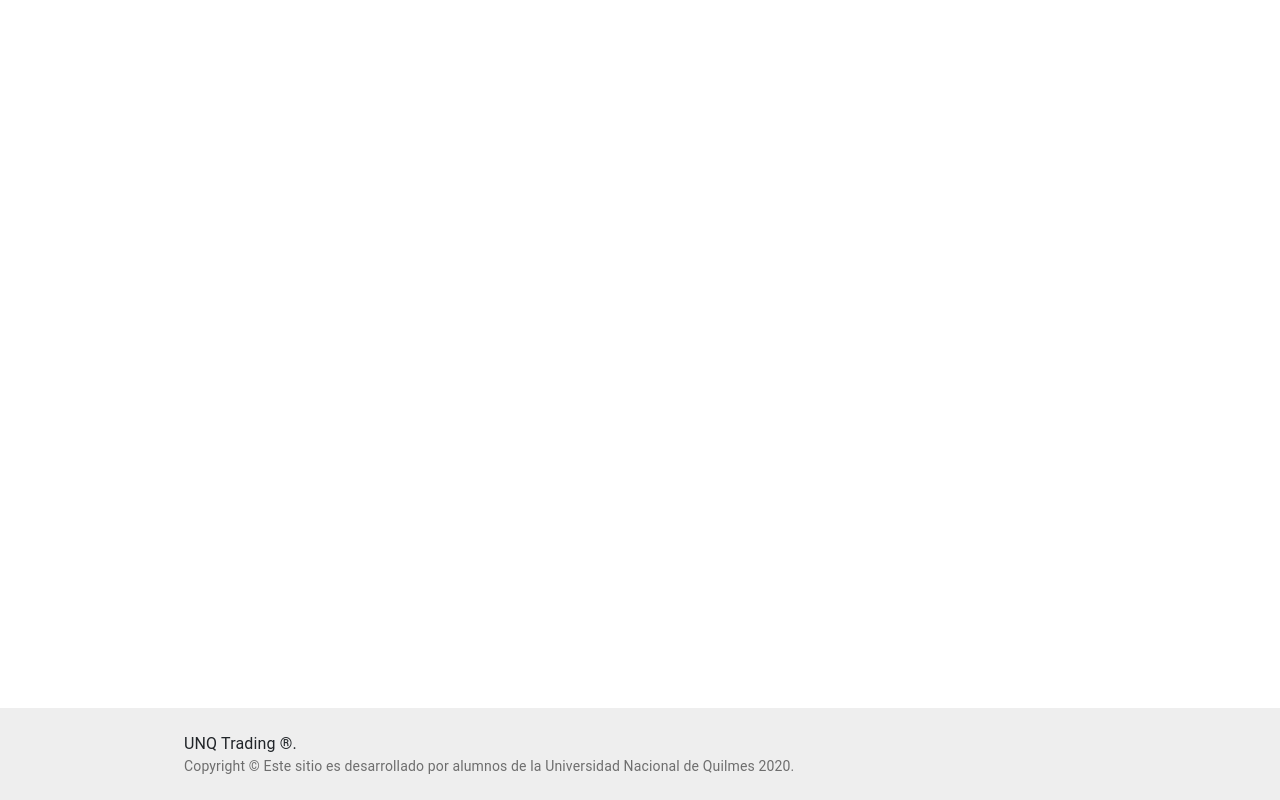
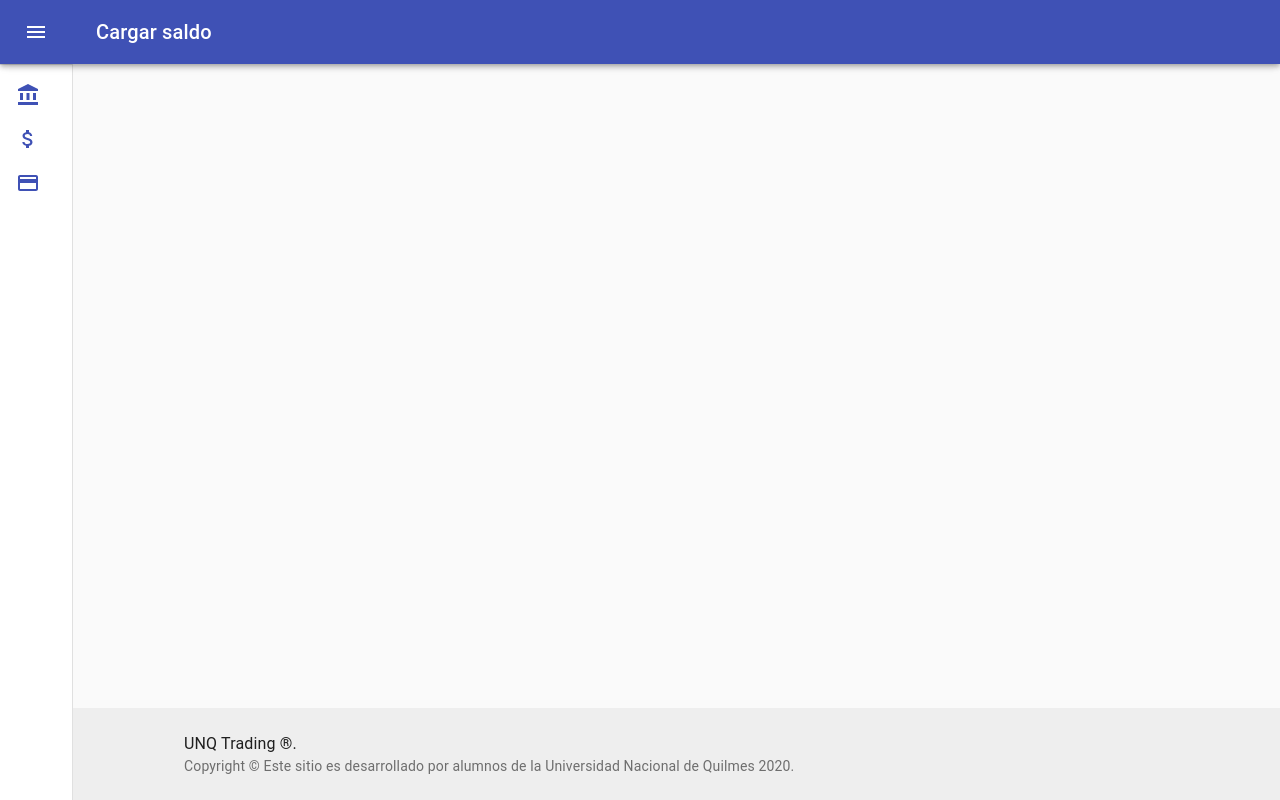
Before and after one commit to fedegaretti/UNQTradingFE, a React (Create React App) app: page /CargarSaldo in a window 1280 px wide. Built offline with nearby package versions, Linux system fonts and the light colour scheme.

Commit message:
Creada la ventana en el navigation bar

```diff
--- a/src/App.js
+++ b/src/App.js
@@ -10,6 +10,7 @@ import './App.css';
 import StickyFooter from './Components/Footer/Footer.jsx';
 import LoginEmpresa from "./Components/LoginEmpresa/LoginEmpresa";
 import LoginPersona from './Components/Login/LoginPersona.jsx';
+import CargarSaldo from "./Components/CargarSaldo/CargarSaldo";
 
 class App extends Component {
   render() {
@@ -26,6 +27,7 @@ class App extends Component {
               <Route path="/RegistrarEmpresa" component={RegistroEmpresa} />
               <Route path="/LoginPersona" component ={LoginPersona} />
               <Route path="/LoginEmpresa" component={LoginEmpresa} />
+              <Route path="/CargarSaldo" component={CargarSaldo} />
             </Switch>
           </BrowserRouter>
           </div>
--- /dev/null
+++ b/src/Components/CargarSaldo/CargarSaldo.jsx
@@ -0,0 +1,18 @@
+import React from "react";
+import NavigationBar from "../NavigationBar/NavigationBar";
+
+export default function CargarSaldo(props) {
+    const content = () => {
+
+    }
+
+    return (
+        <div>
+            <NavigationBar
+                name={"Cargar saldo"}
+                isUser={true}
+                content={content()}
+            />
+        </div>
+    );
+}
--- a/src/Components/NavigationBar/NavigationBar.jsx
+++ b/src/Components/NavigationBar/NavigationBar.jsx
@@ -11,6 +11,7 @@ import AttachMoneyIcon from '@material-ui/icons/AttachMoney';
 import InsertChartIcon from '@material-ui/icons/InsertChart';
 import MenuItem from "@material-ui/core/MenuItem";
 import AccountBalanceIcon from '@material-ui/icons/AccountBalance';
+import CreditCardIcon from '@material-ui/icons/CreditCard';
 import Drawer from '@material-ui/core/Drawer';
 import MenuList from '@material-ui/core/MenuList';
 import CssBaseline from '@material-ui/core/CssBaseline';
@@ -89,7 +90,7 @@ export default function NavigationBar(props) {
     const classes = useStyles();
     const theme = useTheme();
     const [open, setOpen] = React.useState(false);
-    const usuario = [properties.misAcciones, properties.comprarAcciones];
+    const usuario = [properties.misAcciones, properties.comprarAcciones, properties.cargarSaldo];
     const empresa = [properties.ordenesVenta];
     const menu = props.isUser ? usuario : empresa;
 
@@ -101,6 +102,8 @@ export default function NavigationBar(props) {
                 return <AttachMoneyIcon color="primary"/>;
             case 'InsertChartIcon':
                 return <InsertChartIcon color="primary"/>;
+            case 'CreditCardIcon':
+                return <CreditCardIcon color="primary"/>;
             default:
                 return;
         }
--- a/src/Properties/properties.js
+++ b/src/Properties/properties.js
@@ -30,5 +30,10 @@ export const properties = {
         path: '/ordenesVenta',
         icon: 'InsertChartIcon',
         text: 'Ordenes de venta'
+    },
+    cargarSaldo: {
+        path: '/CargarSaldo',
+        icon: 'CreditCardIcon',
+        text: 'Cargar saldo'
     }
 }
```
